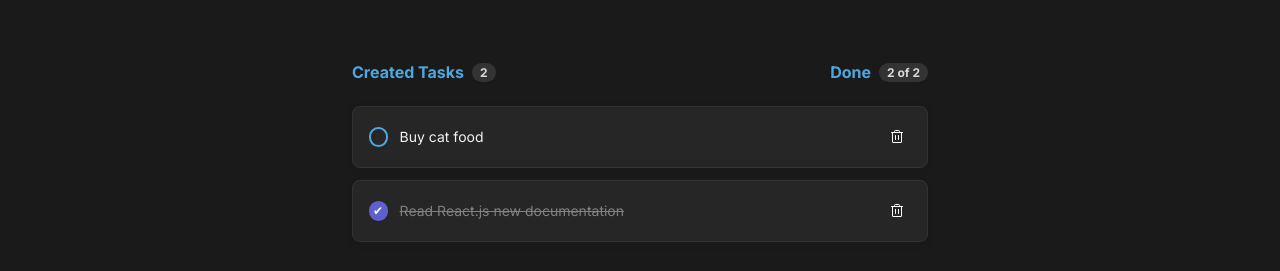
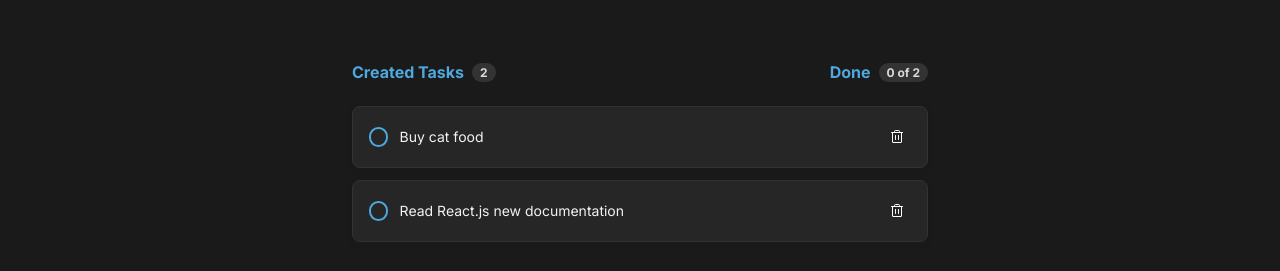
Before and after one commit to samantafluture/todo-app-reactjs-ts, a React (Vite) app: page / in a window 1280 px wide. Shown: the part 227-498 px from the top of the page. Built offline with nearby package versions, Linux system fonts and the light colour scheme.

Commit message:
add count of completed tasks with useeffect

```diff
--- a/src/components/Task.tsx
+++ b/src/components/Task.tsx
@@ -1,4 +1,11 @@
-import { useState } from 'react';
+import {
+	ChangeEvent,
+	Dispatch,
+	FormEvent,
+	SetStateAction,
+	useEffect,
+	useState,
+} from 'react';
 import { Trash } from 'phosphor-react';
 
 import styles from './Task.module.css';
@@ -7,12 +14,18 @@ export interface TaskProps {
 	content: string;
 	isComplete: boolean;
 	OnDeleteTask: (task: string) => void;
+	setCompletedTasksCount: Dispatch<SetStateAction<number>>;
 }
 
-export function Task({ content, OnDeleteTask, isComplete }: TaskProps) {
+export function Task({
+	content,
+	OnDeleteTask,
+	isComplete,
+	setCompletedTasksCount,
+}: TaskProps) {
 	const [isChecked, setIsChecked] = useState(isComplete);
 
-	function handleCompleteTask() {
+	function handleCheckTask() {
 		setIsChecked(!isChecked);
 	}
 
@@ -20,13 +33,28 @@ export function Task({ content, OnDeleteTask, isComplete }: TaskProps) {
 		OnDeleteTask(content);
 	}
 
+	useEffect(() => {
+		if (!isChecked) {
+			setCompletedTasksCount((prevCount) => {
+				if (prevCount !== 0) {
+					return prevCount - 1;
+				}
+
+				return prevCount;
+			});
+		}
+		if (isChecked) {
+			setCompletedTasksCount((prevCount) => prevCount + 1);
+		}
+	}, [isChecked, setCompletedTasksCount]);
+
 	return (
 		<div className={styles.task}>
 			<input
 				type='checkbox'
 				title='Check task'
-				defaultChecked={isComplete}
-				onChange={handleCompleteTask}
+				defaultChecked={isChecked}
+				onChange={handleCheckTask}
 			/>
 			<p
 				className={
--- a/src/components/TasksList.tsx
+++ b/src/components/TasksList.tsx
@@ -1,5 +1,5 @@
 import { PlusCircle } from 'phosphor-react';
-import { ChangeEvent, FormEvent, InvalidEvent, Key, useState } from 'react';
+import { ChangeEvent, FormEvent, InvalidEvent, useState } from 'react';
 
 import { Task } from './Task';
 
@@ -13,13 +13,14 @@ export function TasksList() {
 		},
 		{
 			content: 'Read React.js new documentation',
-			isComplete: true,
-		}
+			isComplete: false,
+		},
 	]);
 	const [newTask, setNewTask] = useState({
 		content: '',
 		isComplete: false,
 	});
+	const [completedTasksCount, setCompletedTasksCount] = useState(0);
 
 	const isNewTaskInvalid = newTask.content.length == 0;
 
@@ -38,14 +39,12 @@ export function TasksList() {
 		event.target.setCustomValidity('This field is required!');
 	}
 
-	function deleteTask(taskToDelete: {}) {
+	function deleteTask(taskToDelete: string) {
 		const tasksWithoutDeletedOne = tasks.filter((task) => {
 			return task.content != taskToDelete;
 		});
 		setTasks(tasksWithoutDeletedOne);
 	}
-
-	console.log(tasks);
 
 	return (
 		<main>
@@ -73,7 +72,7 @@ export function TasksList() {
 				<div className={styles.counterInfo}>
 					<p>Done</p>
 					<span>
-						{tasks.length} of {tasks.length}
+						{completedTasksCount} of {tasks.length}
 					</span>
 				</div>
 			</div>
@@ -85,6 +84,7 @@ export function TasksList() {
 						content={task.content}
 						OnDeleteTask={deleteTask}
 						isComplete={task.isComplete}
+						setCompletedTasksCount={setCompletedTasksCount}
 					/>
 				);
 			})}
```
